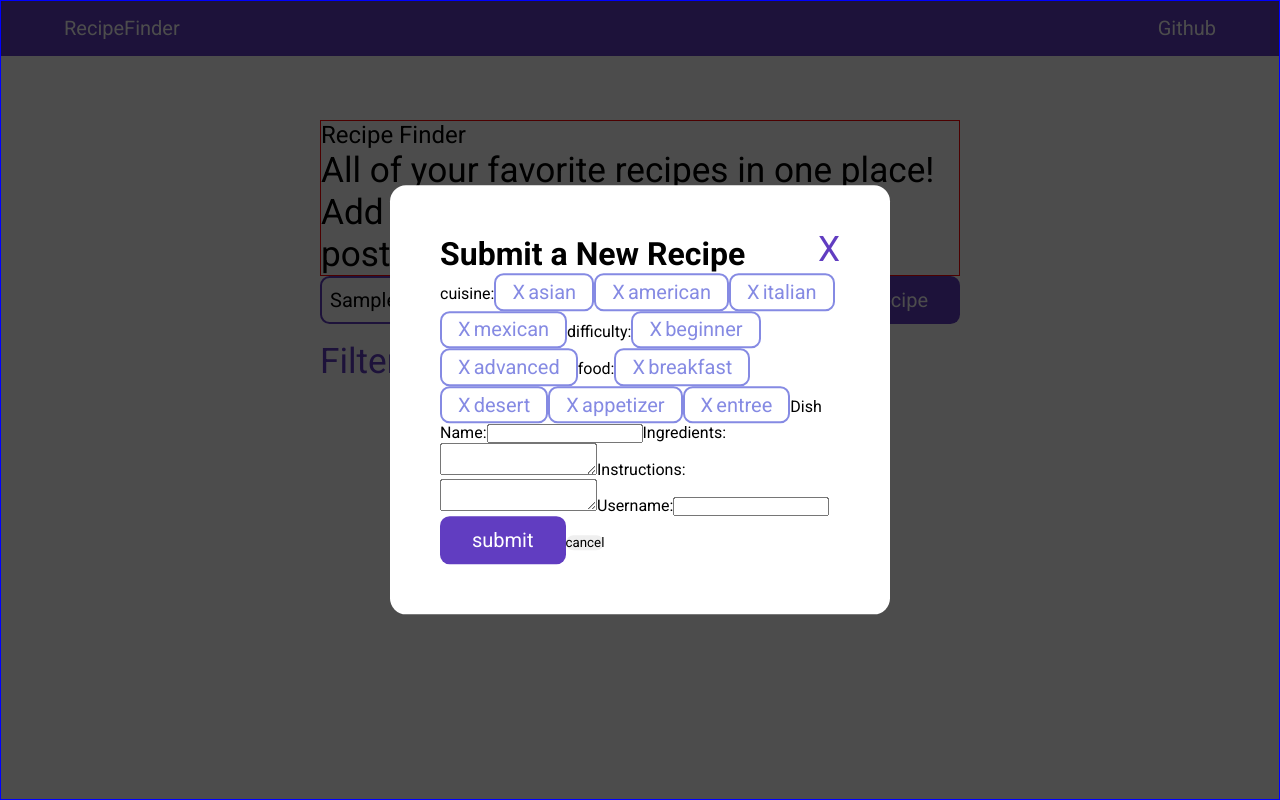
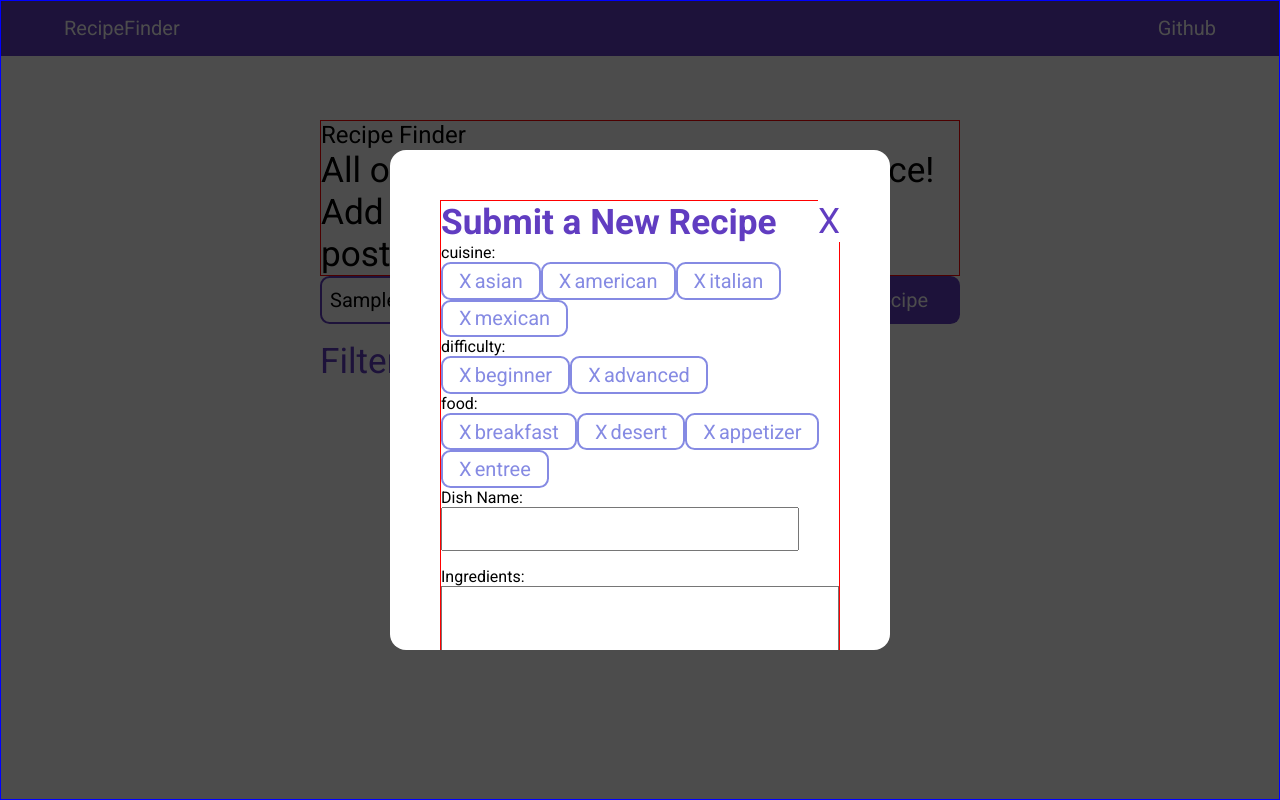
Before and after one commit to christopher-coyne/recipe_finder, a React (Create React App) app: page / in a window 1280 px wide. Both pictures are taken after typing "Sample" into the empty fields and a click on the button "+ Add Recipe". Built offline with nearby package versions, Linux system fonts and the light colour scheme.

Commit message:
add recipe basic styling added

```diff
--- a/src/components/AddRecipe/AddRecipe.style.tsx
+++ b/src/components/AddRecipe/AddRecipe.style.tsx
@@ -1,5 +1,43 @@
 import styled from "styled-components";
 
-export const StyledForm = styled("form")``;
+export const StyledForm = styled("form")`
+  box-sizing: border-box;
+  color: ${(props) => props.theme.colors.text};
+  border: 1px solid red;
+  overflow-y: scroll;
+  & h1 {
+    font-size: ${(props) => props.theme.fontSizes.large};
+    font-weight: ${(props) => props.theme.fontWeights.semiBold};
+    color: ${(props) => props.theme.colors.primary};
+  }
 
-export const StyledTextArea = styled("textarea")``;
+  & label {
+    display: block;
+    font-weight: ${(props) => props.theme.fontWeights.semiBold};
+  }
+  & textarea {
+    box-sizing: border-box;
+    display: block;
+    height: 150px;
+    width: 100%;
+    border: ${(props) => `2px solid ${props.theme.colors.text}`};
+    background-color: transparent;
+    resize: none;
+    outline: none;
+    padding: 3rem;
+    font-size: ${(props) => props.theme.fontSizes.medium};
+    margin-bottom: 1rem;
+  }
+  & input {
+    box-sizing: border-box;
+    width: 90%;
+    border: ${(props) => `2px solid ${props.theme.colors.text}`};
+    padding: 0.5rem 1rem;
+    font-size: ${(props) => props.theme.fontSizes.medium};
+    margin-bottom: 1rem;
+  }
+`;
+
+export const Error = styled("div")`
+  background-color: ${(props) => props.theme.colors.error};
+`;
--- a/src/components/AddRecipe/AddRecipe.tsx
+++ b/src/components/AddRecipe/AddRecipe.tsx
@@ -1,5 +1,5 @@
 import React, { useRef, useState, useContext } from "react";
-import { StyledForm, StyledTextArea } from "./AddRecipe.style";
+import { StyledForm, Error } from "./AddRecipe.style";
 import Button from "../Button/Button";
 import { Recipe } from "../../types";
 import types from "../../FilterOptionTypes";
@@ -114,7 +114,6 @@ const AddRecipe = () => {
   return (
     <StyledForm>
       <h1>Submit a New Recipe</h1>
-      {error && <h2>'Please fill out all fields before submitting'</h2>}
       <ButtonsOptions
         handleClick={handleClick}
         clickedButtons={clickedButtons}
@@ -122,11 +121,12 @@ const AddRecipe = () => {
       <label>Dish Name:</label>
       <input type="text" ref={dishName}></input>
       <label>Ingredients:</label>
-      <StyledTextArea ref={ingredients} />
+      <textarea ref={ingredients} />
       <label>Instructions:</label>
-      <StyledTextArea ref={instructions} />
+      <textarea ref={instructions} />
       <label>Username:</label>
       <input type="text" ref={userName}></input>
+      {error && <Error>Please fill out all fields before submitting</Error>}
       <Button input="submit" onClick={(e) => handleSubmit(e)} type="regular" />
       <Button input="cancel" onClick={(e) => handleSubmit(e)} type="cancel" />
     </StyledForm>
@@ -134,3 +134,22 @@ const AddRecipe = () => {
 };
 
 export default AddRecipe;
+
+/*
+<h1>Submit a New Recipe</h1>
+      <ButtonsOptions
+        handleClick={handleClick}
+        clickedButtons={clickedButtons}
+      />
+      <label>Dish Name:</label>
+      <input type="text" ref={dishName}></input>
+      <label>Ingredients:</label>
+      <textarea ref={ingredients} />
+      <label>Instructions:</label>
+      <textarea ref={instructions} />
+      <label>Username:</label>
+      <input type="text" ref={userName}></input>
+      {error && <Error>Please fill out all fields before submitting</Error>}
+      <Button input="submit" onClick={(e) => handleSubmit(e)} type="regular" />
+      <Button input="cancel" onClick={(e) => handleSubmit(e)} type="cancel" />
+      */
```
